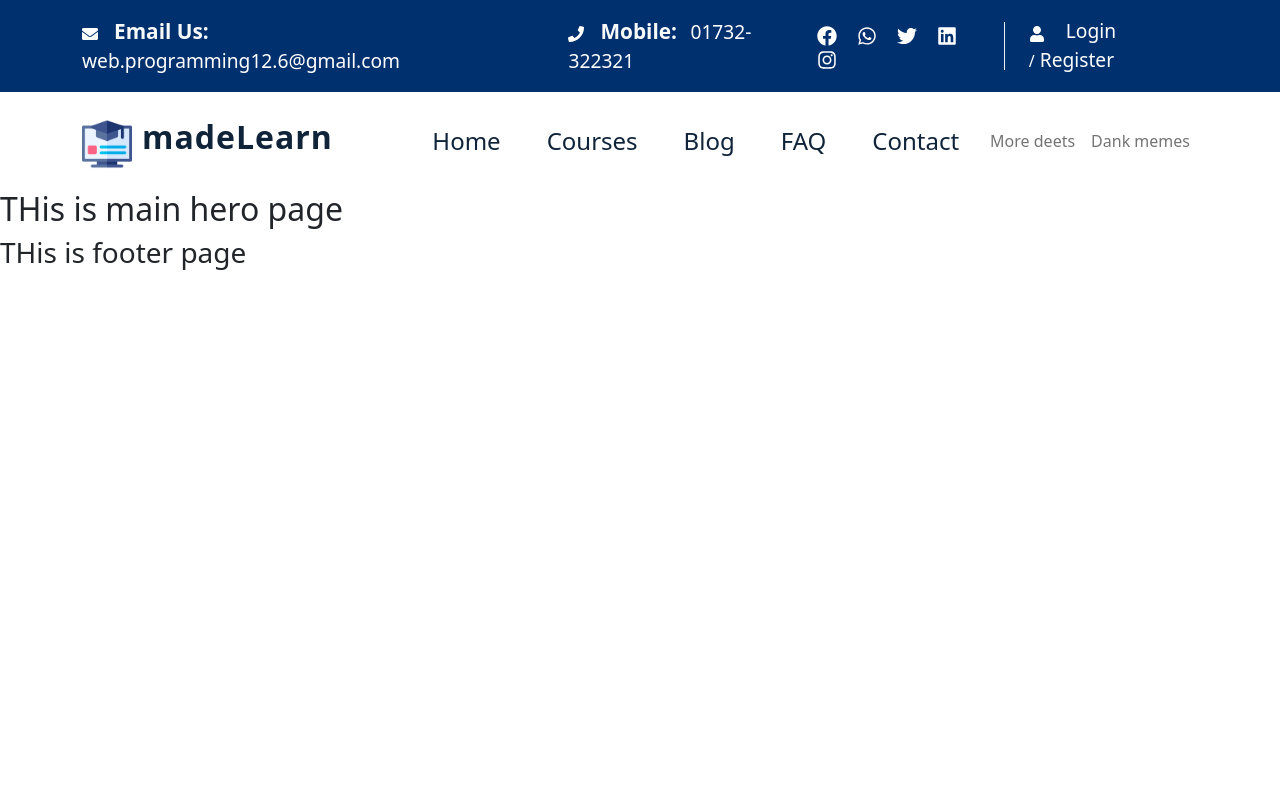
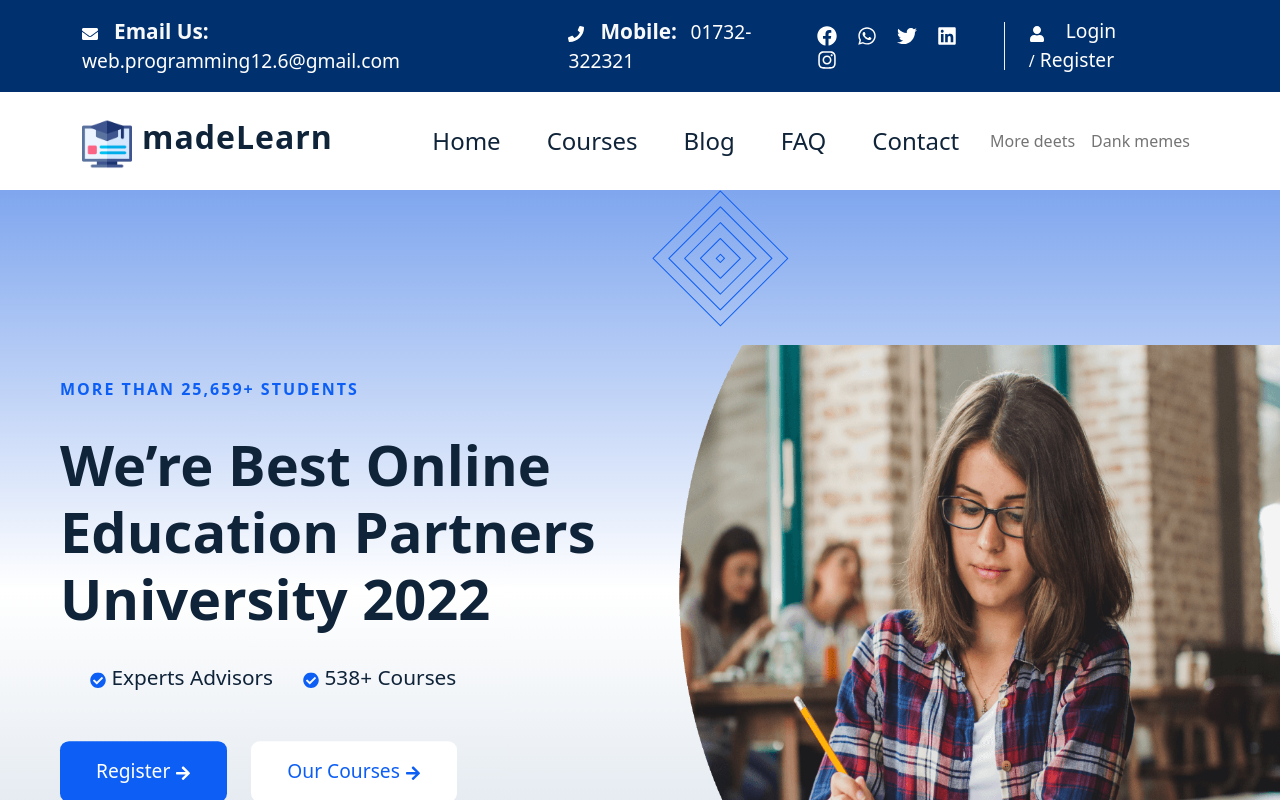
Before and after one commit to noyon-podder/learning-platfrom-client-10, a React (Create React App) app: page / in a window 1280 px wide. Shown: the top 800 px of the page. Built offline with nearby package versions, Linux system fonts and the light colour scheme.

Commit message:
hero section add this commit

```diff
--- a/src/pages/shared/Header/Header.js
+++ b/src/pages/shared/Header/Header.js
@@ -2,7 +2,6 @@ import React from "react";
 import { Container } from "react-bootstrap";
 import Nav from 'react-bootstrap/Nav';
 import Navbar from 'react-bootstrap/Navbar';
-import NavDropdown from 'react-bootstrap/NavDropdown';
 import { FaEnvelope, FaFacebook, FaInstagram, FaLinkedin, FaPhone, FaTwitter, FaUser, FaWhatsapp } from "react-icons/fa";
 import { Link } from "react-router-dom";
 import logo from '../../../assets/logo.png'
@@ -11,7 +10,7 @@ import "./Header.css";
 const Header = () => {
   return (
     <>
-    <div className="header ">
+    <div className="header">
       <Container>
         <div className="top-header py-3 d-flex justify-content-between align-items-center">
             {/* //top header left part start  */}
--- /dev/null
+++ b/src/pages/shared/MainHero/MainHero.css
@@ -0,0 +1,90 @@
+.hero-section {
+  height: 100vh;
+  background: linear-gradient(to bottom, #7fa6ee, #fff, #cfdae6);
+  position: relative;
+  overflow: hidden;
+}
+.hero-text {
+  position: absolute;
+  top: 50%;
+  left: 0;
+  transform: translateY(-50%);
+  padding-left: 60px;
+}
+.hero-image {
+  position: absolute;
+  top: 155px;
+  right: 0;
+  height: calc(100% - 155px);
+  width: 47%;
+}
+.hero-image img {
+  width: 100%;
+  height: 100%;
+}
+
+.hero-image .box-shape {
+  position: absolute;
+  top: 50px;
+  right: 100px;
+  height: 80px;
+  width: 80px;
+}
+.hero-text .sub-title {
+  font-size: 1rem;
+  font-weight: 600;
+  color: var(--theme-color);
+  margin-bottom: 30px;
+  letter-spacing: 2px;
+  display: inline-block;
+}
+.hero-title {
+  font-size: 3.5rem;
+  font-weight: 600;
+  color: var(--text-color);
+  width: 50%;
+}
+.hero-icon {
+  margin-top: 30px;
+}
+.hero-icon .check-icon {
+  color: var(--theme-color);
+  margin-left: 10px;
+}
+.hero-icon span {
+  color: var(--text-color);
+  font-size: 1.3rem;
+  font-weight: 500;
+  margin-left: 20px;
+}
+.theme-button {
+  border: none;
+  outline: none;
+  font-size: 1.2rem;
+  padding: 16px 36px;
+  background-color: var(--theme-color);
+  color: var(--white-color);
+  border-radius: 9px;
+  display: inline-block;
+  cursor: pointer;
+  transition: background-color 0.2s ease-in-out;
+}
+.theme-button:hover {
+  background-color: var(--text-color);
+}
+.white-btn {
+  border: none;
+  outline: none;
+  font-size: 1.2rem;
+  padding: 16px 36px;
+  color: var(--theme-color);
+  background-color: var(--white-color);
+  border-radius: 9px;
+  display: inline-block;
+  cursor: pointer;
+  transition: background-color color 0.2s ease-in-out;
+}
+.white-btn:hover {
+  background-color: var(--text-color);
+  color: var(--white-color);
+}
--- a/src/pages/shared/MainHero/MainHero.js
+++ b/src/pages/shared/MainHero/MainHero.js
@@ -1,11 +1,44 @@
-import React from 'react';
+import React from "react";
+import { Col, Row } from "react-bootstrap";
+import { FaCheckCircle, FaArrowRight } from "react-icons/fa";
+import { Link } from "react-router-dom";
+import hero from "../../../assets/hero.png";
+import box from "../../../assets/shape/shape_2_1.png";
+import './MainHero.css'
+const MainHero = () => {
+  return (
+    <div className="hero-section">
+      <Row>
+        <Col lg="6" sm="12">
+          <div className="hero-text">
+            <span className="sub-title">MORE THAN 25,659+ STUDENTS</span>
+            <h2 className="hero-title">
+              We’re Best Online Education Partners University 2022
+            </h2>
+            <div className="hero-icon">
+              <span>
+                <FaCheckCircle className="check-icon"/> Experts Advisors
+              </span>
+              <span>
+                <FaCheckCircle className="check-icon"/> 538+ Courses
+              </span>
+            </div>
 
-const MainHero = () => {
-    return (
-        <div>
-            <h2>THis is main hero page</h2>
-        </div>
-    );
+            <div className="hero-button mt-5">
+                <Link to='/register'><button className="theme-button me-4">Register <FaArrowRight/></button></Link>
+                <Link to='/courses'><button className="white-btn">Our Courses <FaArrowRight/></button></Link>
+            </div>
+          </div>
+        </Col>
+        <Col lg="6" sm='12'>
+            <img src={box} alt="" className="box-shape shape"/>
+          <div className="hero-image">
+            <img src={hero} alt="" className="img-fluid" />
+          </div>
+        </Col>
+      </Row>
+    </div>
+  );
 };
 
 export default MainHero;
```
Also changed, not shown: src/assets/hero.png (renamed from src/assets/hero_img_3_1.png), src/assets/shape/shape_4_2.png (added).
